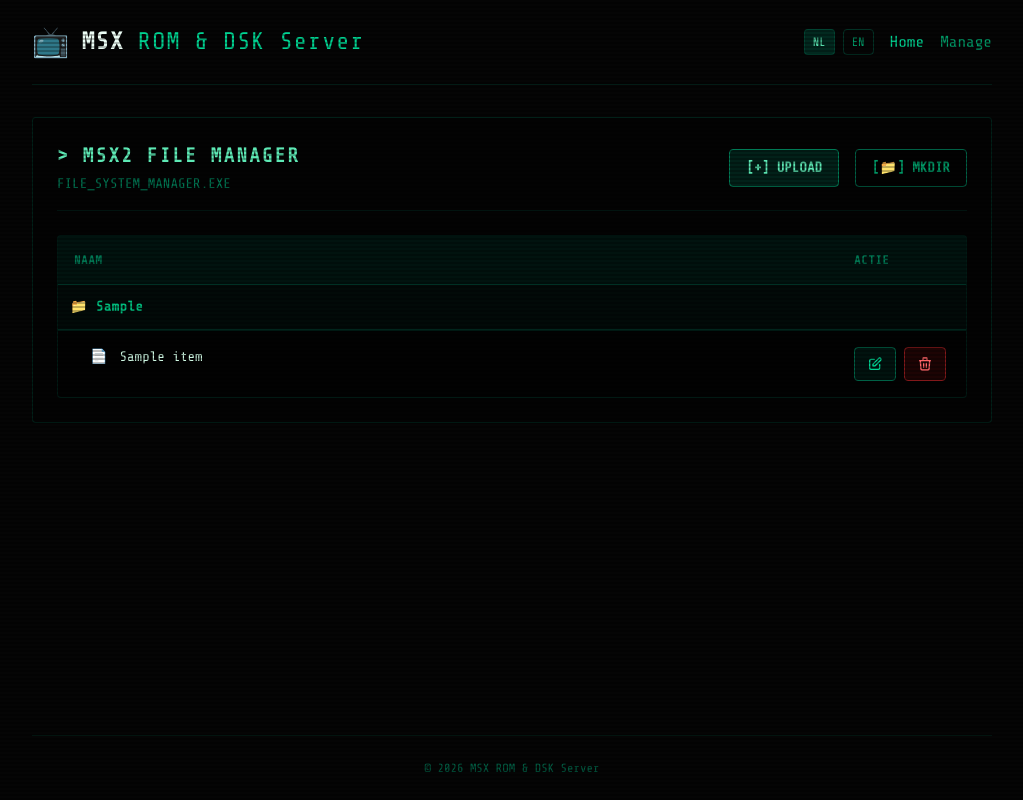
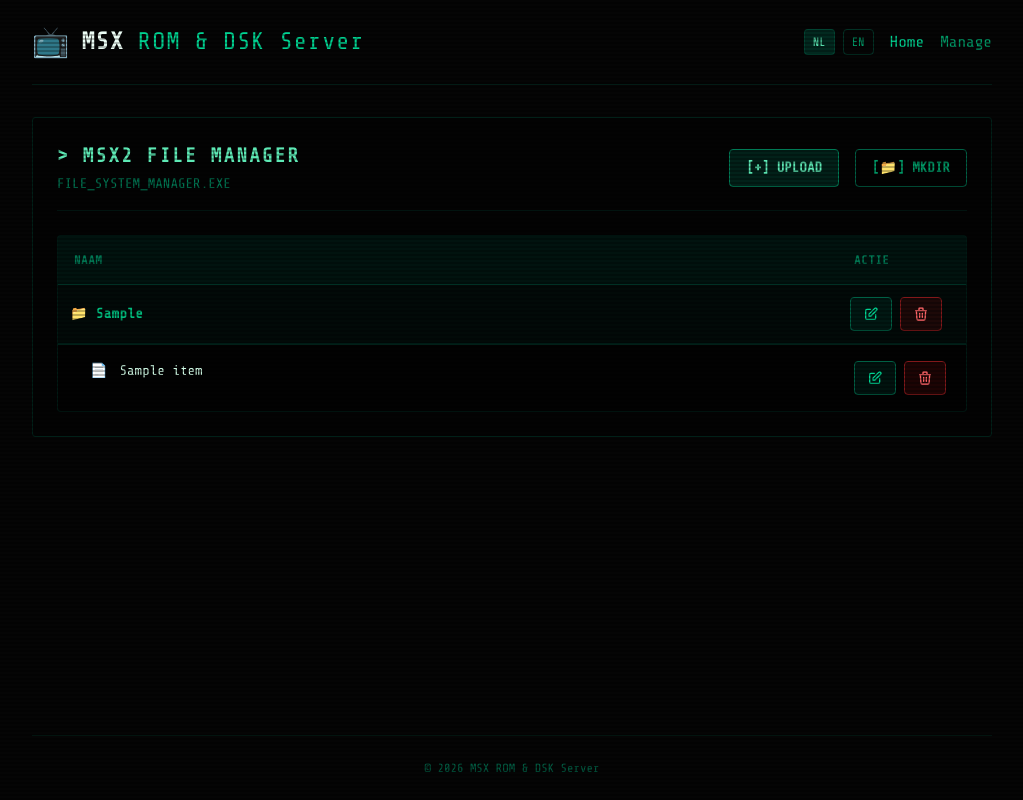
Before and after one commit to Pax-nl/msx-flask, a Flask app: template templates/manage.html in a window 1280 px wide. Shown: the whole page, without its empty margins (128-1151 px from the left). Run offline with Flask 3, Linux system fonts and the light colour scheme; the template is opened without the code that fills it: most values are stand-ins (such as "Sample title", 1, 10 or a date in 2020).

Commit message:
Convert file list to a clean flat tree view, attaching actions directly to directory headers

```diff
--- a/templates/manage.html
+++ b/templates/manage.html
@@ -36,11 +36,29 @@
             </thead>
             <tbody class="divide-y divide-emerald-900/20">
                 {% set current_folder = [None] %}
-                {% for item in items %}
+                {% for item in items if item.type != 'dir' %}
                     {% if item.display_path != current_folder[-1] %}
                         <tr class="bg-emerald-900/10 border-b-2 border-emerald-900/40">
-                            <td colspan="2" class="p-3 text-emerald-500 font-bold text-sm tracking-wide">
+                            <td class="p-3 text-emerald-500 font-bold text-sm tracking-wide">
                                 📁 {{ item.display_path }}
+                            </td>
+                            <td class="p-3">
+                                {% if item.display_path != '/' %}
+                                <div class="flex gap-2">
+                                    <button class="rename-trigger inline-flex items-center justify-center px-3 py-2 bg-emerald-950/40 border border-emerald-800 text-emerald-400 hover:bg-emerald-800 hover:text-emerald-50 transition-colors rounded-sm text-sm font-bold uppercase cursor-pointer"
+                                            data-path="{{ item.display_path.lstrip('/') }}" title="{{ _('rename_title') }}">
+                                        <svg class="w-4 h-4" fill="none" stroke="currentColor" viewBox="0 0 24 24" xmlns="http://www.w3.org/2000/svg">
+                                            <path stroke-linecap="round" stroke-linejoin="round" stroke-width="2" d="M11 5H6a2 2 0 00-2 2v11a2 2 0 002 2h11a2 2 0 002-2v-5m-1.414-9.414a2 2 0 112.828 2.828L11.828 15H9v-2.828l8.586-8.586z"></path>
+                                        </svg>
+                                    </button>
+                                    <button class="delete-trigger inline-flex items-center justify-center px-3 py-2 bg-red-950/40 border border-red-900 text-red-400 hover:bg-red-900 hover:text-red-50 transition-colors rounded-sm text-sm font-bold uppercase cursor-pointer"
+                                            data-path="{{ item.display_path.lstrip('/') }}" title="{{ _('delete_title') }}">
+                                        <svg class="w-4 h-4" fill="none" stroke="currentColor" viewBox="0 0 24 24" xmlns="http://www.w3.org/2000/svg">
+                                            <path stroke-linecap="round" stroke-linejoin="round" stroke-width="2" d="M19 7l-.867 12.142A2 2 0 0116.138 21H7.862a2 2 0 01-1.995-1.858L5 7m5 4v6m4-6v6m1-10V4a1 1 0 00-1-1h-4a1 1 0 00-1 1v3M4 7h16"></path>
+                                        </svg>
+                                    </button>
+                                </div>
+                                {% endif %}
                             </td>
                         </tr>
                         {% if current_folder.append(item.display_path) %}{% endif %}
@@ -48,7 +66,7 @@
                     <tr class="hover:bg-emerald-900/20 transition-colors group">
                         <td class="p-4 pl-8 flex items-center text-emerald-100 text-sm">
                             <span class="mr-3 text-emerald-700 group-hover:text-emerald-400 transition-colors">
-                                {% if item.type == 'dir' %}📁{% else %}📄{% endif %}
+                                📄
                             </span>
                             {{ item.name }}
                         </td>
```
